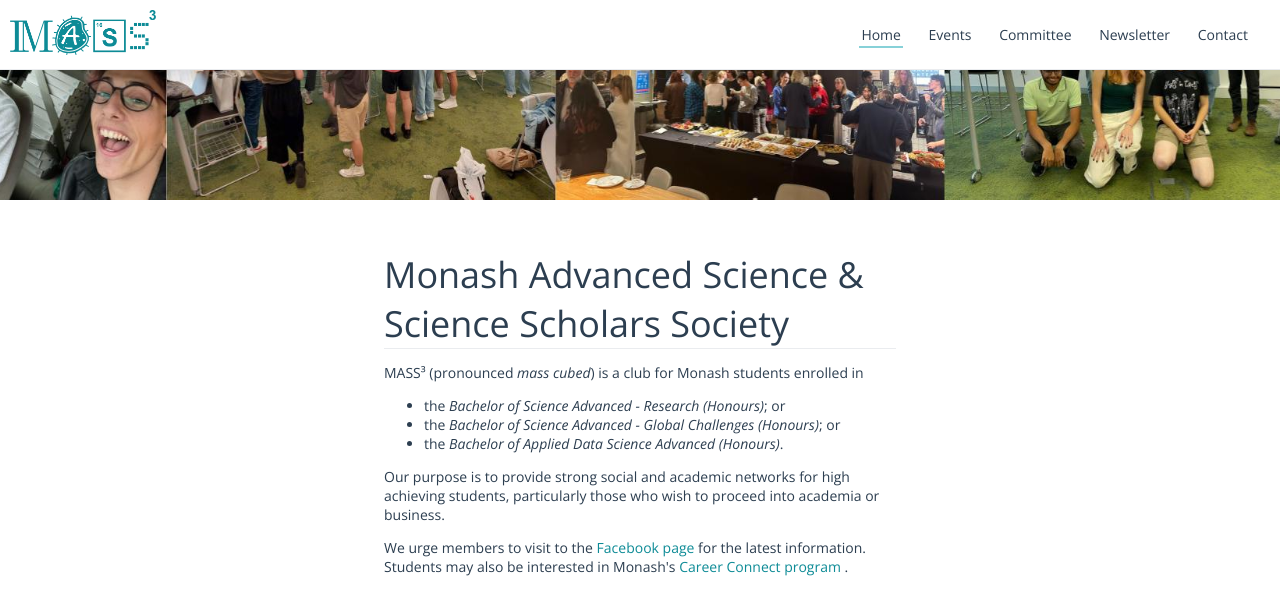
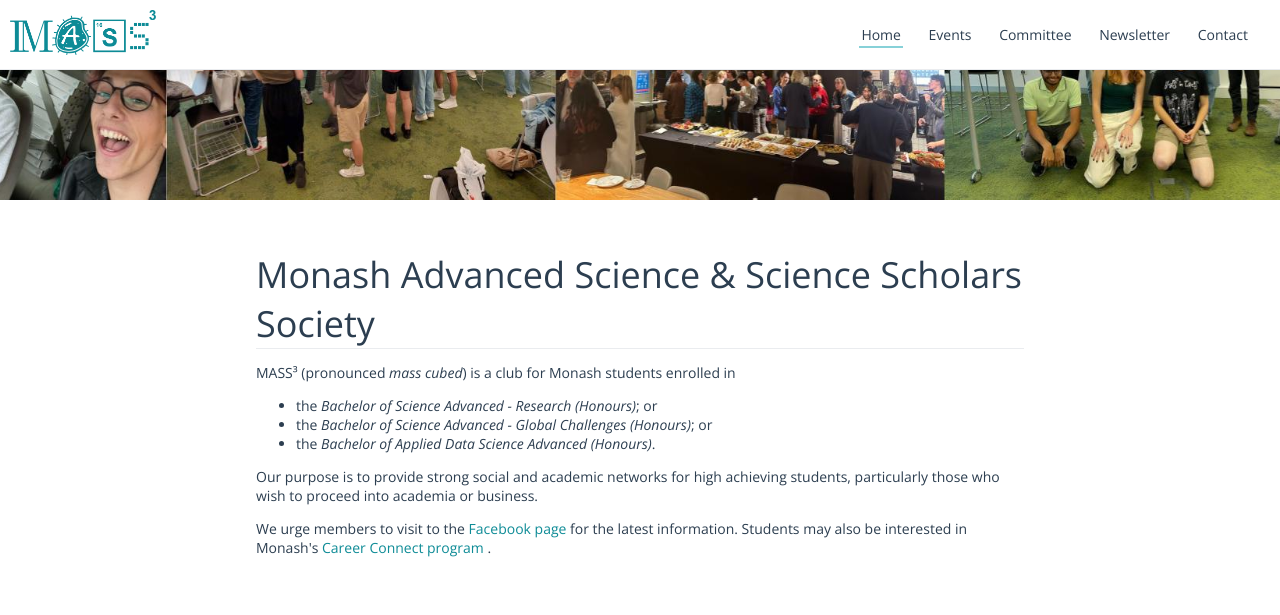
Before and after one commit to masscubed/masscubed.com, a Jekyll site: the page index.html, which Jekyll copies as it is, in a window 1280 px wide and 900 px high, scrolled down 700 px. Shown: the top 615 px of the window. Built offline with Jekyll 4.4.1, drawn with Linux system fonts in a browser that asks for light colours.

Commit message:
Update style.css

```diff
--- a/assets/style.css
+++ b/assets/style.css
@@ -80,7 +80,7 @@
 
 /* make sure content has nice juicy margins on left and right */
 main {
-  margin: 50px 30%;
+  margin: 50px 20%;
 }
 
 /* use thin font for title, no overblown margins */
```
